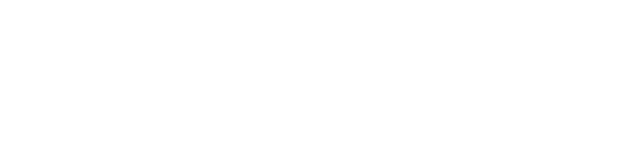
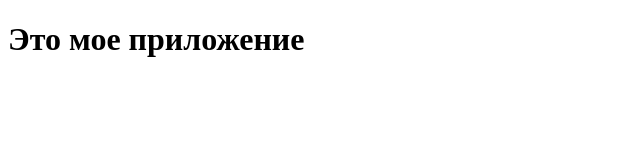
Before and after one commit to 21ISR/mobdev-git-lab-Batura, a plain HTML site: page index.html in a window 1280 px wide. Shown: the whole page, without its empty margins (0-640 px from the left). Drawn offline with Linux system fonts and the light colour scheme.

Commit message:
Добавил заголовок

```diff
--- a/index.html
+++ b/index.html
@@ -6,6 +6,6 @@
     <title>Document</title>
 </head>
 <body>
-    <h1></h1>
+    <h1>Это мое приложение</h1>
 </body>
 </html>
```
